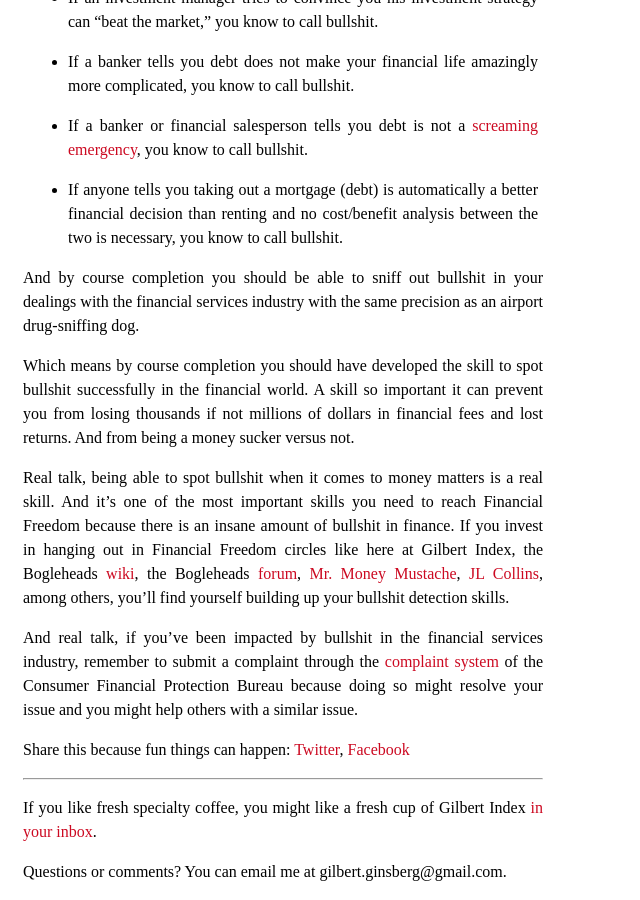
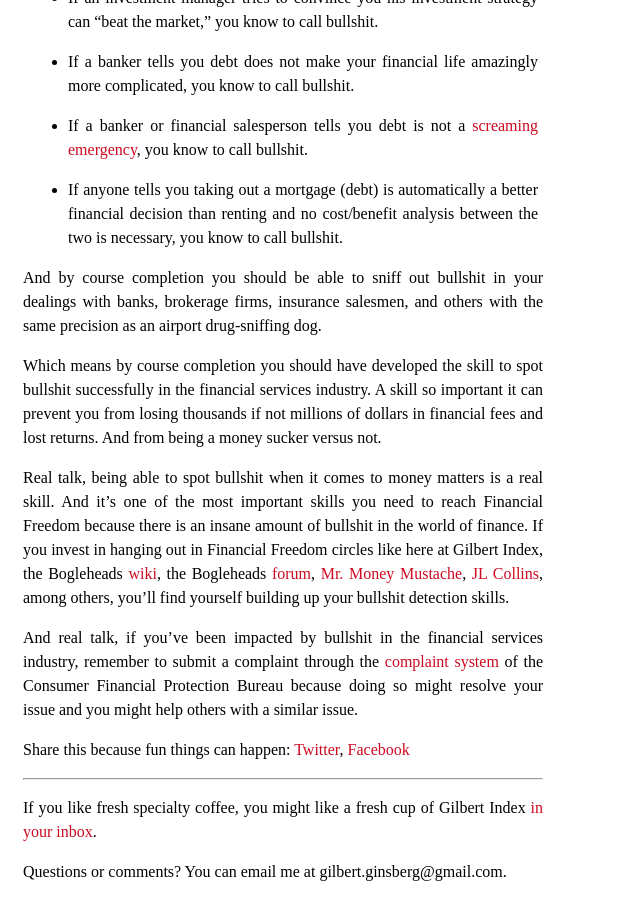
Before and after one commit to danilosierrac/gilbert-index, a Jekyll site: the page built from _posts/2017-04-02-calling-bullshit.md, in a window 1280 px wide and 900 px high, scrolled down 1485 px. Shown: the whole window, without its empty margins (0-640 px from the left). Built offline with Jekyll 4.4.1, drawn with Linux system fonts in a browser that asks for light colours.

Commit message:
article: Edited Calling Bullshit

```diff
--- a/_posts/2017-04-02-calling-bullshit.md
+++ b/_posts/2017-04-02-calling-bullshit.md
@@ -35,10 +35,10 @@ And the learning objectives of Calling Bullshit in the Age of Big Finance would
 
 * If anyone tells you taking out a mortgage (debt) is automatically a better financial decision than renting and no cost/benefit analysis between the two is necessary, you know to call bullshit.
 
-And by course completion you should be able to sniff out bullshit in your dealings with the financial services industry with the same precision as an airport drug-sniffing dog.
+And by course completion you should be able to sniff out bullshit in your dealings with banks, brokerage firms, insurance salesmen, and others with the same precision as an airport drug-sniffing dog.
 
-Which means by course completion you should have developed the skill to spot bullshit successfully in the financial world. A skill so important it can prevent you from losing thousands if not millions of dollars in financial fees and lost returns. And from being a money sucker versus not.
+Which means by course completion you should have developed the skill to spot bullshit successfully in the financial services industry. A skill so important it can prevent you from losing thousands if not millions of dollars in financial fees and lost returns. And from being a money sucker versus not.
 
-Real talk, being able to spot bullshit when it comes to money matters is a real skill. And it's one of the most important skills you need to reach Financial Freedom because there is an insane amount of bullshit in finance. If you invest in hanging out in Financial Freedom circles like here at Gilbert Index, the Bogleheads [wiki](https://www.bogleheads.org/wiki/Main_Page), the Bogleheads [forum](https://www.bogleheads.org/), [Mr. Money Mustache](http://www.mrmoneymustache.com/), [JL Collins](http://jlcollinsnh.com/), among others, you'll find yourself building up your bullshit detection skills.
+Real talk, being able to spot bullshit when it comes to money matters is a real skill. And it's one of the most important skills you need to reach Financial Freedom because there is an insane amount of bullshit in the world of finance. If you invest in hanging out in Financial Freedom circles like here at Gilbert Index, the Bogleheads [wiki](https://www.bogleheads.org/wiki/Main_Page), the Bogleheads [forum](https://www.bogleheads.org/), [Mr. Money Mustache](http://www.mrmoneymustache.com/), [JL Collins](http://jlcollinsnh.com/), among others, you'll find yourself building up your bullshit detection skills.
 
 And real talk, if you’ve been impacted by bullshit in the financial services industry, remember to submit a complaint through the [complaint system](https://www.consumerfinance.gov/complaint/) of the Consumer Financial Protection Bureau because doing so might resolve your issue and you might help others with a similar issue.
```
